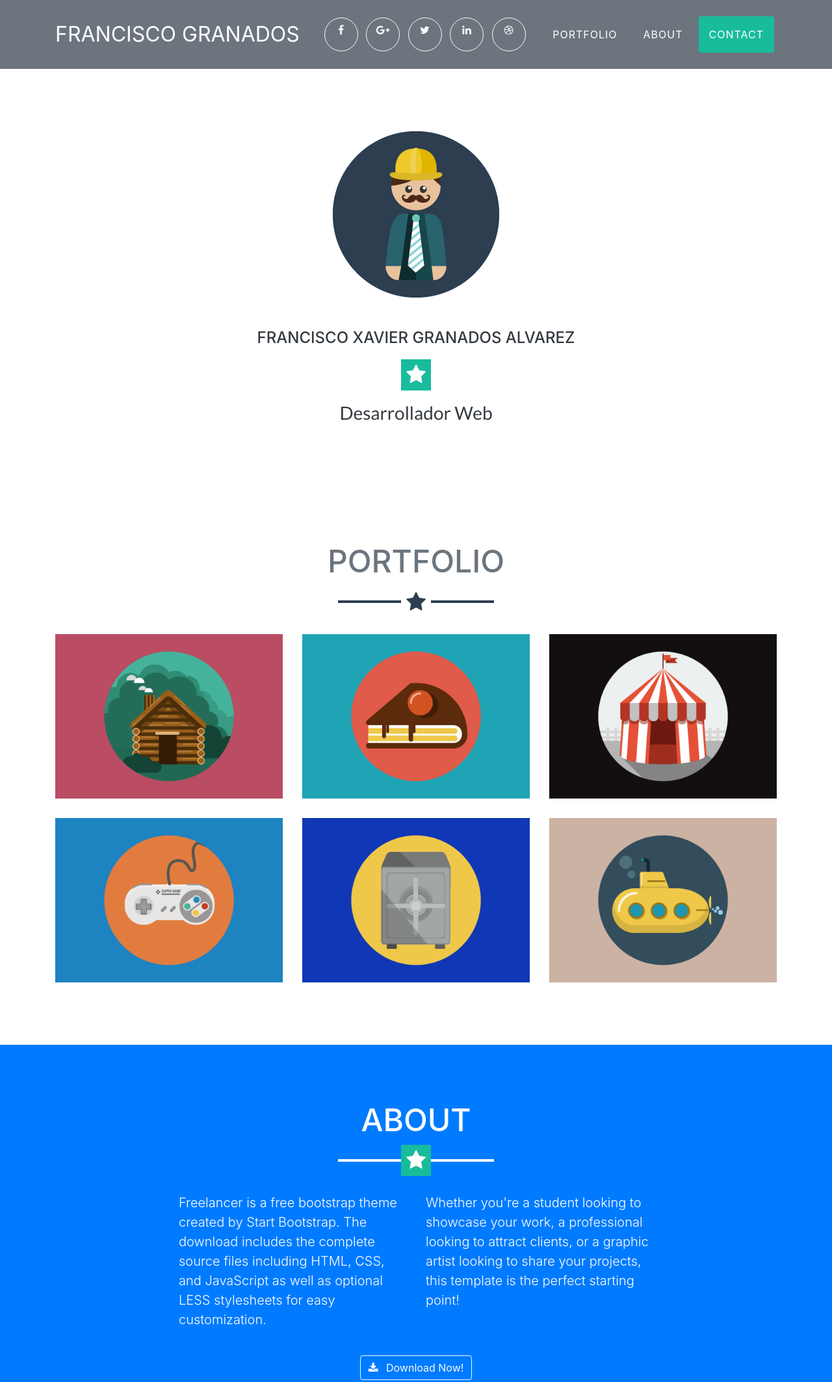
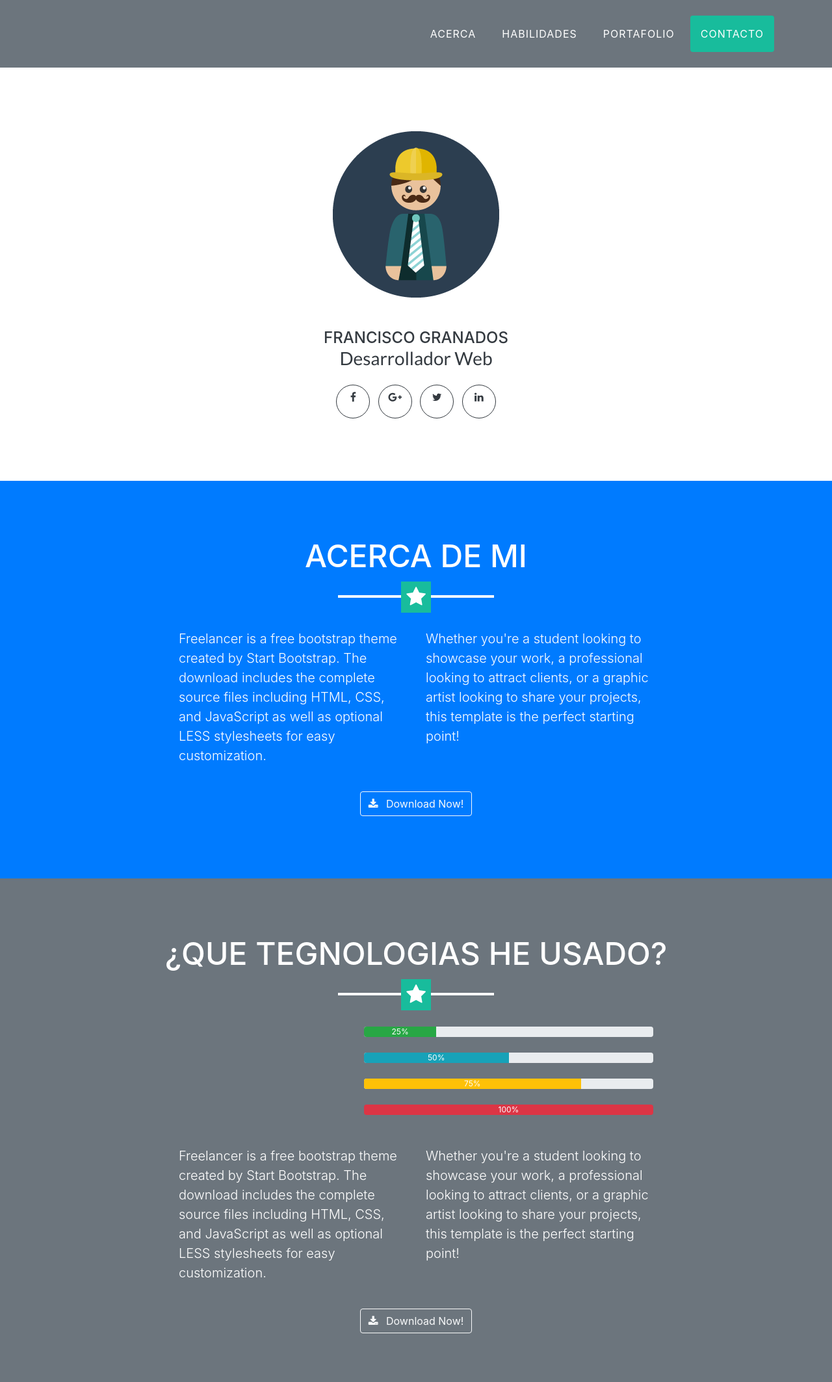
Before and after one commit to FGranados7/FGranados7.github.io, a website with bundled scripts: page index.html in a window 1280 px wide. Shown: the top 2127 px of the page at 65% size. Built offline with nearby package versions, Linux system fonts and the light colour scheme.

Commit message:
Cambios verison Febrero 2021

```diff
--- a/index.html
+++ b/index.html
@@ -8,7 +8,7 @@
     <meta name="description" content="">
     <meta name="author" content="">
 
-    <title>Mi Portafolio</title>
+    <title>Portafolio</title>
     <link rel="icon" href="img/icon1.ico" type="image/x-icon">
 
     <!-- Bootstrap core CSS -->
@@ -32,48 +32,25 @@
     <!-- Navigation -->
     <nav class="navbar navbar-expand-lg bg-secondary fixed-top text-uppercase" id="mainNav">
       <div class="container">
-        <a class="navbar-brand js-scroll-trigger" href="#page-top">FRANCISCO GRANADOS</a>
+        <!-- <a class="navbar-brand js-scroll-trigger" href="#page-top">Mi Blog</a> -->
         <button class="navbar-toggler navbar-toggler-right text-uppercase bg-primary text-white rounded" type="button" data-toggle="collapse" data-target="#navbarResponsive" aria-controls="navbarResponsive" aria-expanded="false" aria-label="Toggle navigation">
           Menu
           <i class="fa fa-bars"></i>
         </button>
         <div class="collapse navbar-collapse" id="navbarResponsive">
-          <ul class="list-inline mb-0 ml-auto">
-            <li class="list-inline-item">
-              <a class="btn btn-outline-light btn-social text-center rounded-circle" href="https://www.facebook.com/pancho.granados">
-                <i class="fa fa-fw fa-facebook"></i>
-              </a>
-            </li>
-            <li class="list-inline-item">
-              <a class="btn btn-outline-light btn-social text-center rounded-circle" href="#">
-                <i class="fa fa-fw fa-google-plus"></i>
-              </a>
-            </li>
-            <li class="list-inline-item">
-              <a class="btn btn-outline-light btn-social text-center rounded-circle" href="#">
-                <i class="fa fa-fw fa-twitter"></i>
-              </a>
-            </li>
-            <li class="list-inline-item">
-              <a class="btn btn-outline-light btn-social text-center rounded-circle" href="#">
-                <i class="fa fa-fw fa-linkedin"></i>
-              </a>
-            </li>
-            <li class="list-inline-item">
-              <a class="btn btn-outline-light btn-social text-center rounded-circle" href="#">
-                <i class="fa fa-fw fa-dribbble"></i>
-              </a>
-            </li>
-          </ul>
+
           <ul class="navbar-nav ml-auto">
             <li class="nav-item mx-0 mx-lg-1">
-              <a class="nav-link py-3 px-0 px-lg-3 rounded js-scroll-trigger" href="#portfolio">Portfolio</a>
+              <a class="nav-link py-3 px-0 px-lg-3 rounded js-scroll-trigger" href="#about">Acerca</a>
             </li>
             <li class="nav-item mx-0 mx-lg-1">
-              <a class="nav-link py-3 px-0 px-lg-3 rounded js-scroll-trigger" href="#about">About</a>
+              <a class="nav-link py-3 px-0 px-lg-3 rounded js-scroll-trigger" href="#habilidades">Habilidades</a>
             </li>
             <li class="nav-item mx-0 mx-lg-1">
-              <a class="nav-link py-3 px-0 px-lg-3 rounded js-scroll-trigger" href="#contact">Contact</a>
+              <a class="nav-link py-3 px-0 px-lg-3 rounded js-scroll-trigger" href="#portfolio">Portafolio</a>
+            </li>
+            <li class="nav-item mx-0 mx-lg-1">
+              <a class="nav-link py-3 px-0 px-lg-3 rounded js-scroll-trigger" href="#contact">Contacto</a>
             </li>
           </ul>
         </div>
@@ -84,16 +61,106 @@
     <header class="masthead bg-white text-dark text-center">
       <div class="container">
         <img class="img-fluid mb-5 d-block mx-auto" src="img/profile.png" alt="">
-        <h4 class="text-uppercase mb-0">Francisco Xavier Granados Alvarez</h4>
-        <hr class="star-light">
+        <h4 class="text-uppercase mb-0">Francisco Granados</h4>
+        <!-- <hr class="star-light"> -->
         <h2 class="font-weight-light mb-0">Desarrollador Web</h2>
+        <br>
+        <ul class="list-inline mb-0 ml-auto">
+          <li class="list-inline-item">
+            <a class="btn btn-outline-dark btn-social text-center rounded-circle" target="_blank" href="https://www.facebook.com/pancho.granados">
+              <i class="fa fa-fw fa-facebook"></i>
+            </a>
+          </li>
+          <li class="list-inline-item">
+            <a class="btn btn-outline-dark btn-social text-center rounded-circle" href="#">
+              <i class="fa fa-fw fa-google-plus"></i>
+            </a>
+          </li>
+          <li class="list-inline-item">
+            <a class="btn btn-outline-dark btn-social text-center rounded-circle" href="#">
+              <i class="fa fa-fw fa-twitter"></i>
+            </a>
+          </li>
+          <li class="list-inline-item">
+            <a class="btn btn-outline-dark btn-social text-center rounded-circle" href="#">
+              <i class="fa fa-fw fa-linkedin"></i>
+            </a>
+          </li>
+        </ul>
       </div>
     </header>
+
+    <!-- About Section -->
+    <section class="bg-primary text-white mb-0" id="about">
+      <div class="container">
+        <h2 class="text-center text-uppercase text-white">Acerca de Mi</h2>
+        <hr class="star-light mb-5">
+        <div class="row">
+          <div class="col-lg-4 ml-auto">
+            <p class="lead">Freelancer is a free bootstrap theme created by Start Bootstrap. The download includes the complete source files including HTML, CSS, and JavaScript as well as optional LESS stylesheets for easy customization.</p>
+          </div>
+          <div class="col-lg-4 mr-auto">
+            <p class="lead">Whether you're a student looking to showcase your work, a professional looking to attract clients, or a graphic artist looking to share your projects, this template is the perfect starting point!</p>
+          </div>
+        </div>
+        <div class="text-center mt-4">
+          <a class="btn btn-xl btn-outline-light" href="#">
+            <i class="fa fa-download mr-2"></i>
+            Download Now!
+          </a>
+        </div>
+      </div>
+    </section>
+
+    <!-- Habilidades Section -->
+    <section class="bg-secondary text-white mb-0" id="habilidades">
+      <div class="container">
+        <h2 class="text-center text-uppercase text-white">¿Que tegnologias he usado?</h2>
+        <hr class="star-light mb-5">
+        <div class="row">
+          <div class="col-md-5 offset-md-5">
+            <div class="progress">
+              <div class="progress-bar bg-success" role="progressbar" style="width: 25%" aria-valuenow="25" aria-valuemin="0" aria-valuemax="100">25%</div>
+            </div>
+            <br>
+            <div class="progress">
+              <div class="progress-bar bg-info" role="progressbar" style="width: 50%" aria-valuenow="50" aria-valuemin="0" aria-valuemax="100">50%</div>
+            </div>
+            <br>
+            <div class="progress">
+              <div class="progress-bar bg-warning" role="progressbar" style="width: 75%" aria-valuenow="75" aria-valuemin="0" aria-valuemax="100">75%</div>
+            </div>
+            <br>
+            <div class="progress">
+              <div class="progress-bar bg-danger" role="progressbar" style="width: 100%" aria-valuenow="100" aria-valuemin="0" aria-valuemax="100">100%</div>
+            </div>
+          </div>
+
+        </div>
+        <br>
+        <br>
+
+        <div class="row">
+          <div class="col-lg-4 ml-auto">
+            <p class="lead">Freelancer is a free bootstrap theme created by Start Bootstrap. The download includes the complete source files including HTML, CSS, and JavaScript as well as optional LESS stylesheets for easy customization.</p>
+          </div>
+          <div class="col-lg-4 mr-auto">
+            <p class="lead">Whether you're a student looking to showcase your work, a professional looking to attract clients, or a graphic artist looking to share your projects, this template is the perfect starting point!</p>
+          </div>
+        </div>
+        <div class="text-center mt-4">
+          <a class="btn btn-xl btn-outline-light" href="#">
+            <i class="fa fa-download mr-2"></i>
+            Download Now!
+          </a>
+        </div>
+      </div>
+    </section>
 
     <!-- Portfolio Grid Section -->
     <section class="portfolio" id="portfolio">
       <div class="container">
-        <h2 class="text-center text-uppercase text-secondary mb-0">Portfolio</h2>
+        <h2 class="text-center text-uppercase text-secondary mb-0">Portafolio de Proyectos</h2>
         <hr class="star-dark mb-5">
         <div class="row">
           <div class="col-md-6 col-lg-4">
@@ -160,28 +227,6 @@
       </div>
     </section>
 
-    <!-- About Section -->
-    <section class="bg-primary text-white mb-0" id="about">
-      <div class="container">
-        <h2 class="text-center text-uppercase text-white">About</h2>
-        <hr class="star-light mb-5">
-        <div class="row">
-          <div class="col-lg-4 ml-auto">
-            <p class="lead">Freelancer is a free bootstrap theme created by Start Bootstrap. The download includes the complete source files including HTML, CSS, and JavaScript as well as optional LESS stylesheets for easy customization.</p>
-          </div>
-          <div class="col-lg-4 mr-auto">
-            <p class="lead">Whether you're a student looking to showcase your work, a professional looking to attract clients, or a graphic artist looking to share your projects, this template is the perfect starting point!</p>
-          </div>
-        </div>
-        <div class="text-center mt-4">
-          <a class="btn btn-xl btn-outline-light" href="#">
-            <i class="fa fa-download mr-2"></i>
-            Download Now!
-          </a>
-        </div>
-      </div>
-    </section>
-
     <!-- Contact Section -->
     <section id="contact">
       <div class="container">
@@ -236,9 +281,9 @@
       <div class="container">
         <div class="row">
           <div class="col-md-4 mb-5 mb-lg-0">
-            <h4 class="text-uppercase mb-4">Location</h4>
+            <!-- <h4 class="text-uppercase mb-4">Location</h4>
             <p class="lead mb-0">2215 John Daniel Drive
-              <br>Clark, MO 65243</p>
+              <br>Clark, MO 65243</p> -->
           </div>
           <div class="col-md-4 mb-5 mb-lg-0">
             <h4 class="text-uppercase mb-4">Around the Web</h4>
@@ -263,17 +308,17 @@
                   <i class="fa fa-fw fa-linkedin"></i>
                 </a>
               </li>
-              <li class="list-inline-item">
+              <!-- <li class="list-inline-item">
                 <a class="btn btn-outline-light btn-social text-center rounded-circle" href="#">
                   <i class="fa fa-fw fa-dribbble"></i>
                 </a>
-              </li>
+              </li> -->
             </ul>
           </div>
           <div class="col-md-4">
-            <h4 class="text-uppercase mb-4">About Freelancer</h4>
+            <!-- <h4 class="text-uppercase mb-4">About Freelancer</h4>
             <p class="lead mb-0">Freelance is a free to use, open source Bootstrap theme created by
-              <a href="http://startbootstrap.com">Start Bootstrap</a>.</p>
+              <a href="http://startbootstrap.com">Start Bootstrap</a>.</p> -->
           </div>
         </div>
       </div>
@@ -281,7 +326,7 @@
 
     <div class="copyright py-4 text-center text-white">
       <div class="container">
-        <small>Copyright &copy; Your Website 2018</small>
+        <small>Copyright &copy; Your Website 2021</small>
       </div>
     </div>
 
```
